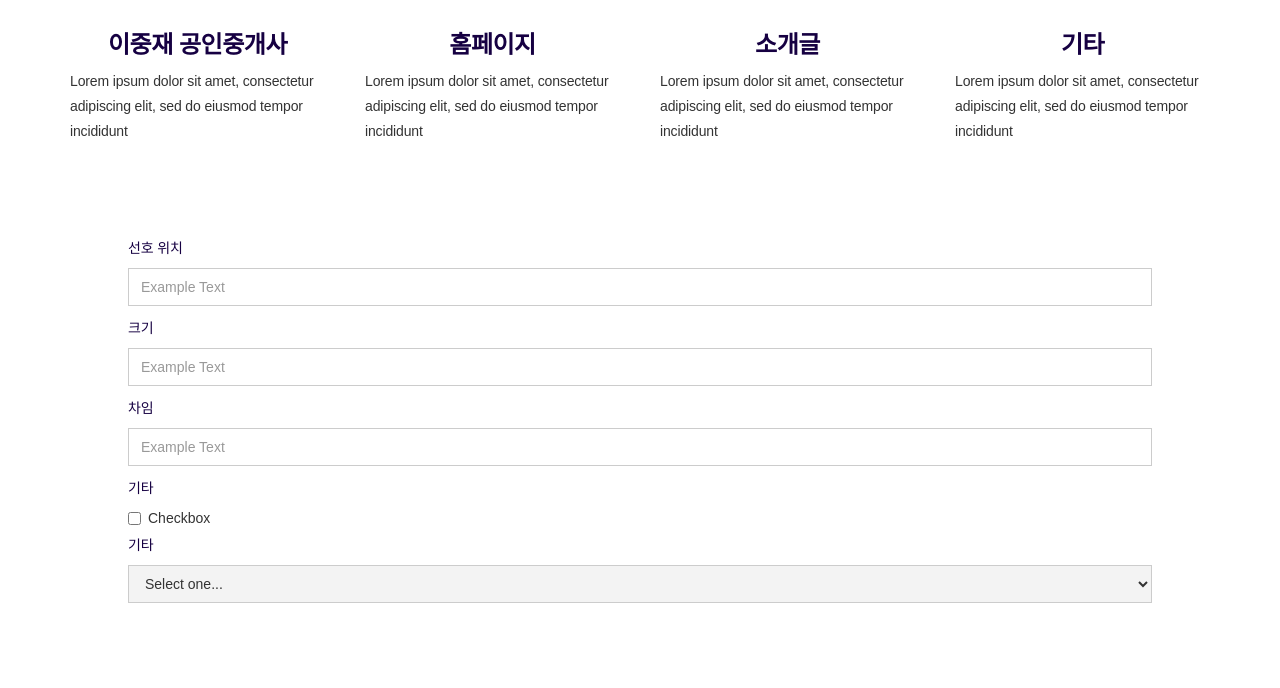
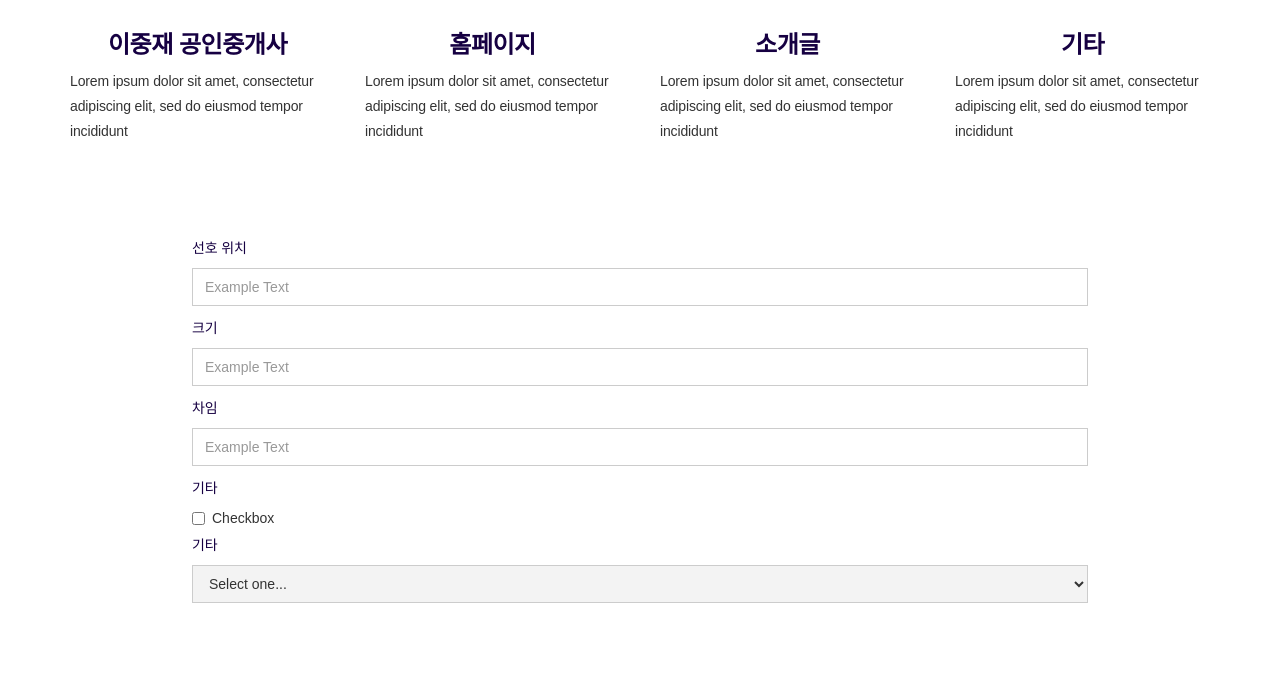
Before and after one commit to Leejoongjae123/landintro, a plain HTML site: page index.html in a window 1280 px wide. Shown: the part 566-1254 px from the top of the page. Drawn offline with nearby package versions, Linux system fonts and the light colour scheme.

Commit message:
Add files via upload

```diff
--- a/css/query-163b11.webflow.css
+++ b/css/query-163b11.webflow.css
@@ -410,8 +410,8 @@
 .f-field-wrapper {
   flex-direction: column;
   align-items: flex-start;
-  margin-left: 10vw;
-  margin-right: 10vw;
+  margin-left: 15vw;
+  margin-right: 15vw;
 }
 
 .f-success-message-2 {
--- a/index.html
+++ b/index.html
@@ -1,4 +1,4 @@
-<!DOCTYPE html><!--  This site was created in Webflow. https://www.webflow.com  --><!--  Last Published: Sat May 18 2024 14:38:49 GMT+0000 (Coordinated Universal Time)  -->
+<!DOCTYPE html><!--  This site was created in Webflow. https://www.webflow.com  --><!--  Last Published: Sat May 18 2024 14:42:19 GMT+0000 (Coordinated Universal Time)  -->
 <html data-wf-page="6648b70018579f6f58274490" data-wf-site="6648b70018579f6f58274465">
 <head>
   <meta charset="utf-8">
```
